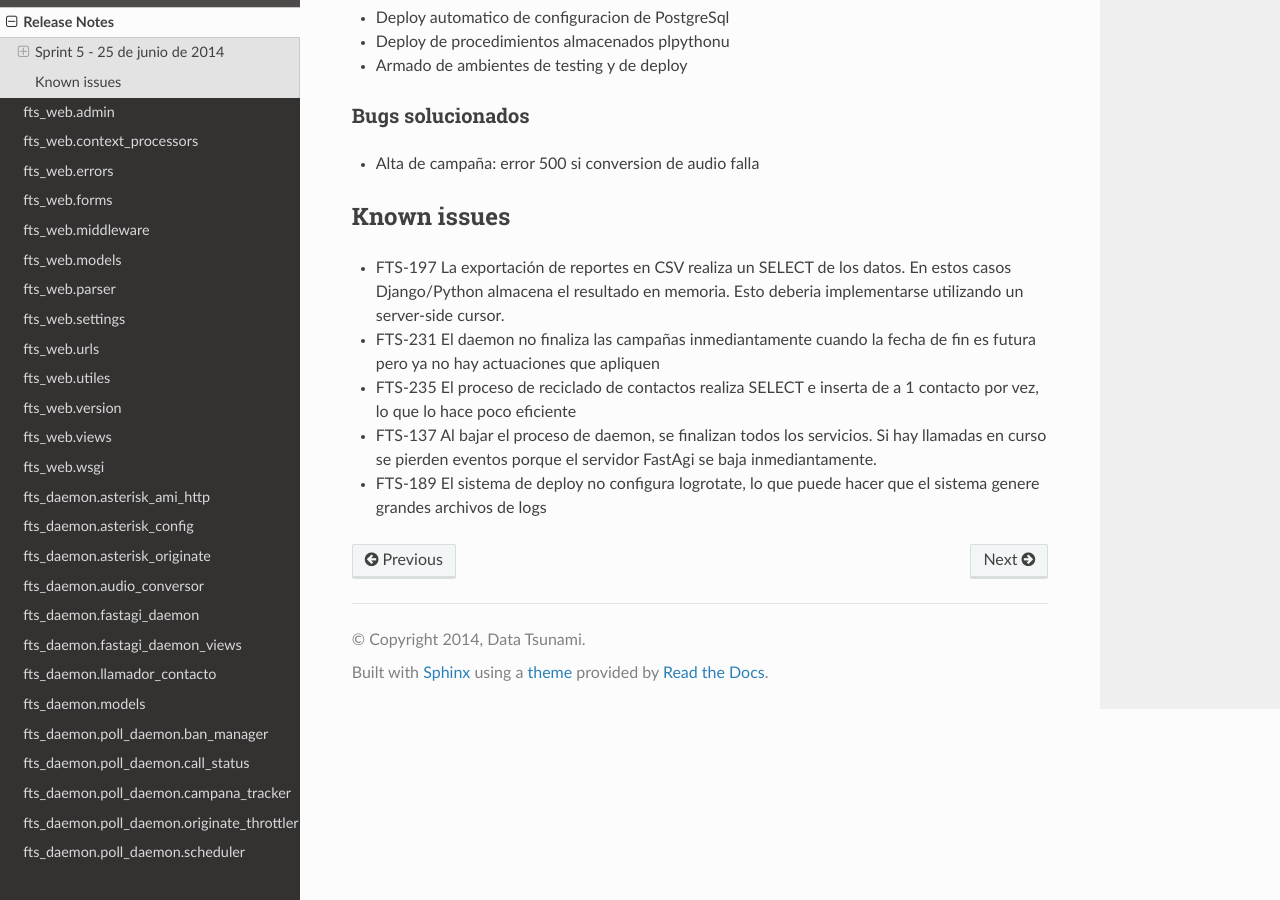
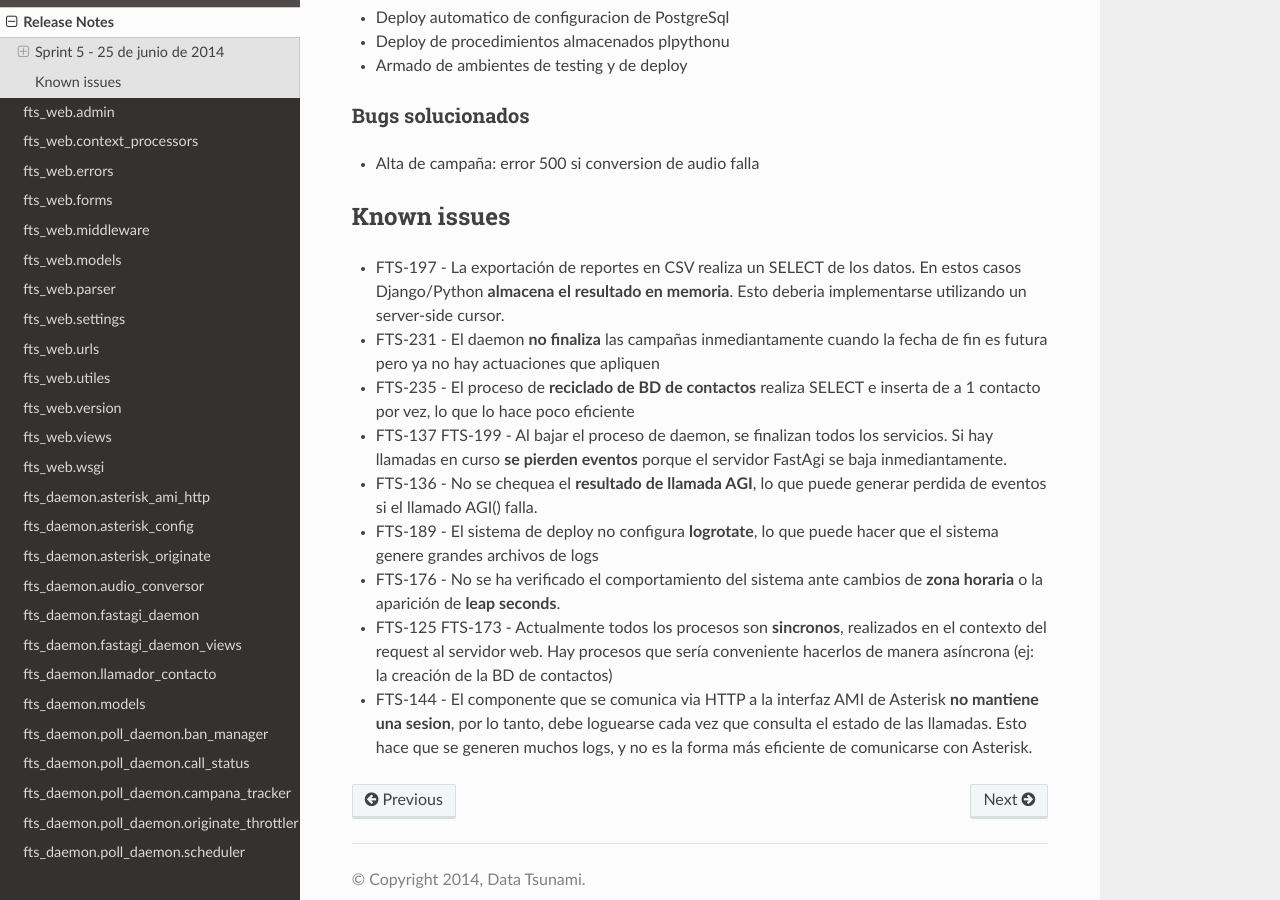
Before and after one commit to aybaker/omnicontact, a Sphinx documentation site: the page built from docs/release_notes.rst, in a window 1280 px wide and 900 px high, scrolled down 454 px. Built offline with Sphinx 7.4.7 and the Read the Docs theme 2.0.0, drawn with Linux system fonts in a browser that asks for light colours.

Commit message:
Actualiza release notes

```diff
--- a/docs/release_notes.rst
+++ b/docs/release_notes.rst
@@ -30,15 +30,26 @@ Bugs solucionados
 Known issues
 ------------
 
-* FTS-197 La exportación de reportes en CSV realiza un SELECT de los datos.
-  En estos casos Django/Python almacena el resultado en memoria. Esto deberia
+* FTS-197 - La exportación de reportes en CSV realiza un SELECT de los datos.
+  En estos casos Django/Python **almacena el resultado en memoria**. Esto deberia
   implementarse utilizando un server-side cursor.
-* FTS-231 El daemon no finaliza las campañas inmediantamente cuando
+* FTS-231 - El daemon **no finaliza** las campañas inmediantamente cuando
   la fecha de fin es futura pero ya no hay actuaciones que apliquen
-* FTS-235 El proceso de reciclado de contactos realiza SELECT e inserta
+* FTS-235 - El proceso de **reciclado de BD de contactos** realiza SELECT e inserta
   de a 1 contacto por vez, lo que lo hace poco eficiente
-* FTS-137 Al bajar el proceso de daemon, se finalizan todos los servicios.
-  Si hay llamadas en curso se pierden eventos porque el servidor FastAgi
+* FTS-137 FTS-199 - Al bajar el proceso de daemon, se finalizan todos los servicios.
+  Si hay llamadas en curso **se pierden eventos** porque el servidor FastAgi
   se baja inmediantamente.
-* FTS-189 El sistema de deploy no configura logrotate, lo que puede
+* FTS-136 - No se chequea el **resultado de llamada AGI**, lo que puede generar perdida
+  de eventos si el llamado AGI() falla.
+* FTS-189 - El sistema de deploy no configura **logrotate**, lo que puede
   hacer que el sistema genere grandes archivos de logs
+* FTS-176 - No se ha verificado el comportamiento del sistema ante cambios
+  de **zona horaria** o la aparición de **leap seconds**.
+* FTS-125 FTS-173 - Actualmente todos los procesos son **sincronos**, realizados en el contexto
+  del request al servidor web. Hay procesos que sería conveniente hacerlos de
+  manera asíncrona (ej: la creación de la BD de contactos)
+* FTS-144 - El componente que se comunica via HTTP a la interfaz AMI de Asterisk
+  **no mantiene una sesion**, por lo tanto, debe loguearse cada vez que consulta
+  el estado de las llamadas. Esto hace que se generen muchos logs, y no es la
+  forma más eficiente de comunicarse con Asterisk.
```
